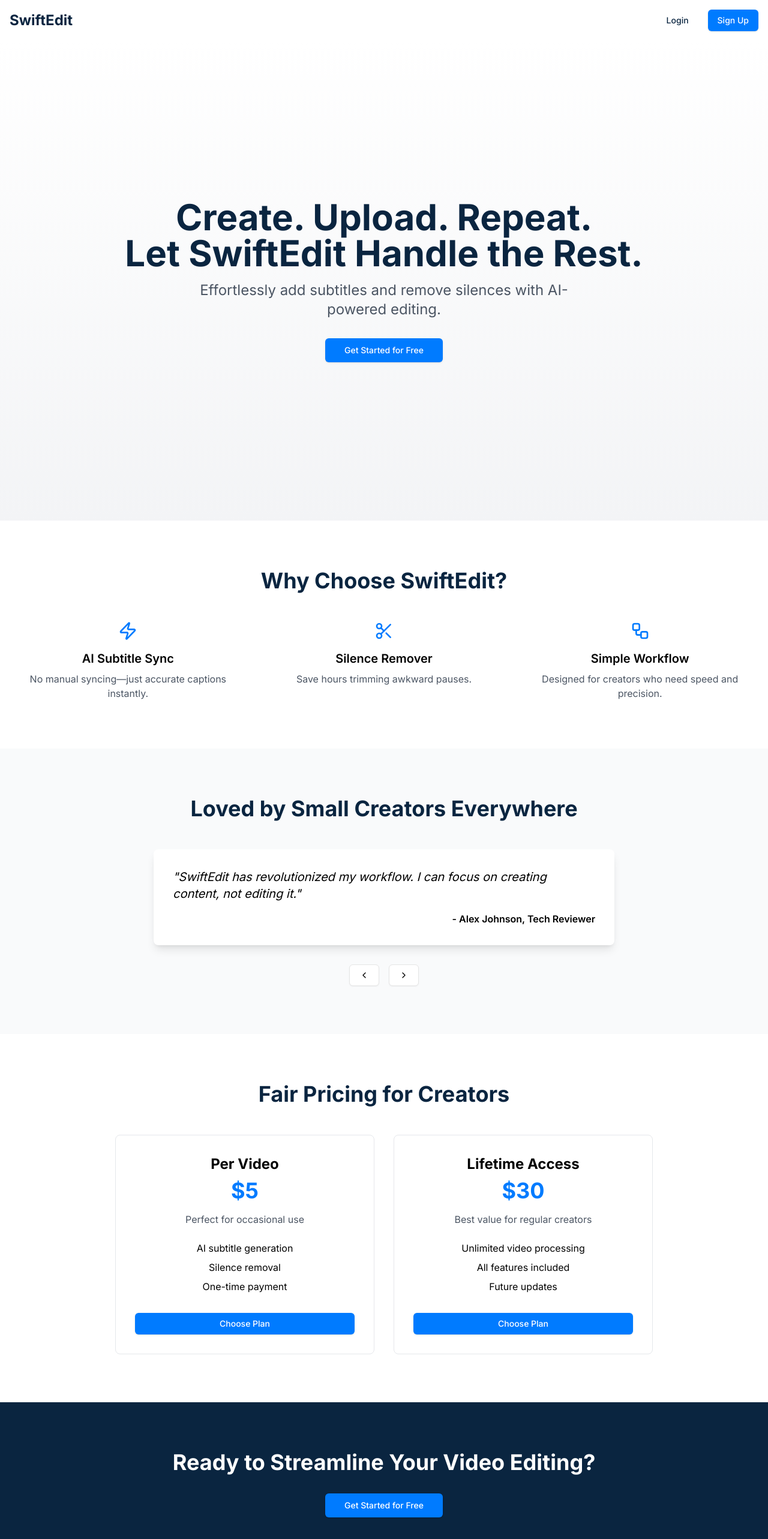
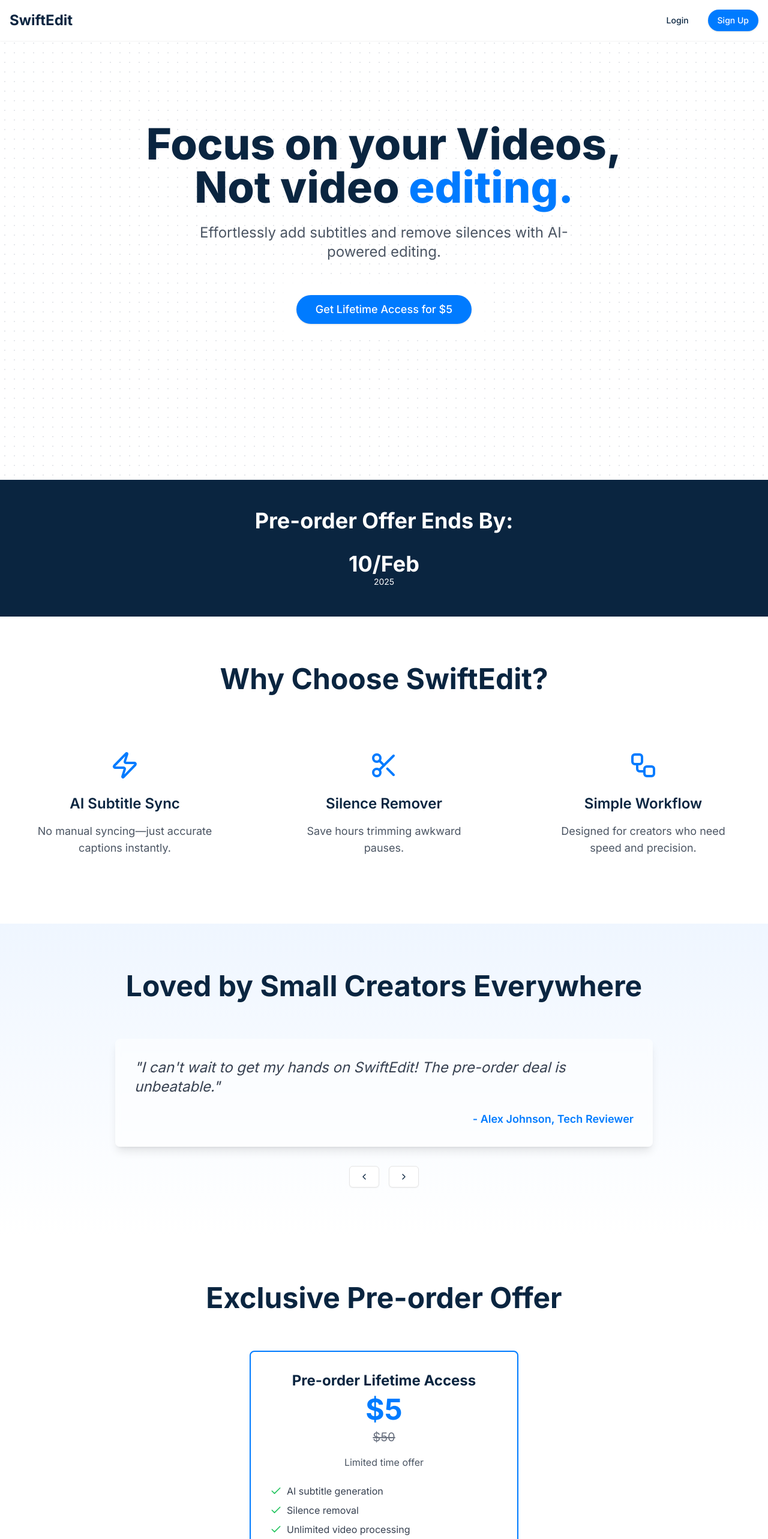
Before and after one commit to LEWISpatrick/SwiftEdit, a Next.js app: page / in a window 1280 px wide. Shown: the top 2566 px of the page at 60% size. Built offline with nearby package versions, Linux system fonts and the light colour scheme.

Commit message:
(feet) added the preorder landding

```diff
--- a/app/globals.css
+++ b/app/globals.css
@@ -18,7 +18,12 @@ body {
 }
 
 @layer base {
+
 :root {
+  --primary-color: #0A2540;
+  --accent-color: #007BFF;
+  --background-color: #FFFFFF;
+  --text-color: #000000;
   --background: 0 0% 100%;
   --foreground: 0 0% 3.9%;
   --card: 0 0% 100%;
@@ -45,6 +50,7 @@ body {
   --chart-5: 27 87% 67%;
   --radius: 0.5rem;
 }
+
 .dark {
   --background: 0 0% 3.9%;
   --foreground: 0 0% 98%;
@@ -72,12 +78,29 @@ body {
   --chart-5: 340 75% 55%;
 }
 }
-
 @layer base {
   * {
     @apply border-border;
   }
   body {
     @apply bg-background text-foreground;
+    font-family: 'Inter', sans-serif;
+    margin: 0;
+    padding: 0;
+    position: relative;
+  }
+  body::before {
+    content: '';
+    position: fixed;
+    top: 0;
+    left: 0;
+    width: 100%;
+    height: 100%;
+    z-index: -1;
+    background-color: var(--background-color);
+    background-image: radial-gradient(#e5e7eb 1px, transparent 1px);
+    background-size: 16px 16px;
   }
 }
+
+/* Add any additional custom styles below this line */
--- a/app/layout.tsx
+++ b/app/layout.tsx
@@ -16,7 +16,8 @@ export default function RootLayout({
 }) {
   return (
     <html lang="en">
-      <body className={inter.className}>
+      <body className={`${inter.className} relative`}>
+        <div className="fixed inset-0 -z-10 bg-white bg-[radial-gradient(#e5e7eb_1px,transparent_1px)] [background-size:16px_16px]"></div>
         <Header />
         {children}
       </body>
--- a/app/page.tsx
+++ b/app/page.tsx
@@ -3,11 +3,13 @@ import FeaturesSection from '@/components/features-section'
 import TestimonialSection from '@/components/testimonial-section'
 import PricingSection from '@/components/pricing-section'
 import CtaSection from '@/components/cta-section'
+import CountdownSection from '@/components/countdown-section'
 
 export default function Home() {
   return (
     <main className="flex min-h-screen flex-col items-center justify-between">
       <HeroSection />
+      <CountdownSection />
       <FeaturesSection />
       <TestimonialSection />
       <PricingSection />
--- /dev/null
+++ b/components/countdown-section.tsx
@@ -0,0 +1,19 @@
+
+export default function CountdownSection() {
+
+  return (
+    <section className="w-full py-12 bg-[#0A2540] text-white">
+      <div className="container mx-auto px-4 text-center">
+        <h2 className="text-3xl md:text-4xl font-bold mb-8">
+          Pre-order Offer Ends By:
+        </h2>
+        <div className="flex justify-center space-x-4">
+            <div  className="text-center">
+              <div className="text-4xl font-bold">10/Feb</div>
+              <div className="text-sm uppercase">2025</div>
+            </div>
+        </div>
+      </div>
+    </section>
+  )
+}
--- a/components/cta-section.tsx
+++ b/components/cta-section.tsx
@@ -1,15 +1,21 @@
 import { Button } from "@/components/ui/button"
+import Link from 'next/link'
 
 export default function CtaSection() {
   return (
-    <section className="w-full py-20 bg-[#0A2540] text-white">
+    <section className="w-full py-20 bg-gradient-to-r from-[#0A2540] to-[#1E3A8A] text-white">
       <div className="container mx-auto px-4 text-center">
-        <h2 className="text-3xl md:text-4xl font-bold mb-8">
-          Ready to Streamline Your Video Editing?
+        <h2 className="text-4xl md:text-5xl font-bold mb-6">
+          Don't Miss This Limited-Time Offer!
         </h2>
-        <Button size="lg" className="bg-[#007BFF] hover:bg-[#0056b3] text-white">
-          Get Started for Free
-        </Button>
+        <p className="text-xl mb-8 max-w-2xl mx-auto">
+          Get lifetime access to SwiftEdit for just $5 during our pre-order period. Transform your video editing process today!
+        </p>
+        <Link href="#pricing">
+          <Button size="lg" className="bg-[#007BFF] hover:bg-[#0056b3] text-white text-lg py-6 px-8 rounded-full transition-transform hover:scale-105">
+            Pre-order Now for $5
+          </Button>
+        </Link>
       </div>
     </section>
   )
--- a/components/features-section.tsx
+++ b/components/features-section.tsx
@@ -2,17 +2,17 @@ import { Zap, Scissors, Workflow } from 'lucide-react'
 
 const features = [
   {
-    icon: <Zap className="h-8 w-8 text-[#007BFF]" />,
+    icon: <Zap className="h-12 w-12 text-[#007BFF]" />,
     title: "AI Subtitle Sync",
     description: "No manual syncing—just accurate captions instantly."
   },
   {
-    icon: <Scissors className="h-8 w-8 text-[#007BFF]" />,
+    icon: <Scissors className="h-12 w-12 text-[#007BFF]" />,
     title: "Silence Remover",
     description: "Save hours trimming awkward pauses."
   },
   {
-    icon: <Workflow className="h-8 w-8 text-[#007BFF]" />,
+    icon: <Workflow className="h-12 w-12 text-[#007BFF]" />,
     title: "Simple Workflow",
     description: "Designed for creators who need speed and precision."
   }
@@ -20,17 +20,17 @@ const features = [
 
 export default function FeaturesSection() {
   return (
-    <section className="w-full py-20 bg-white">
+    <section className="w-full py-20 ">
       <div className="container mx-auto px-4">
-        <h2 className="text-3xl md:text-4xl font-bold text-center text-[#0A2540] mb-12">
+        <h2 className="text-4xl md:text-5xl font-bold text-center text-[#0A2540] mb-16">
           Why Choose SwiftEdit?
         </h2>
-        <div className="grid grid-cols-1 md:grid-cols-3 gap-8">
+        <div className="grid grid-cols-1 md:grid-cols-3 gap-12">
           {features.map((feature, index) => (
-            <div key={index} className="flex flex-col items-center text-center">
-              <div className="mb-4">{feature.icon}</div>
-              <h3 className="text-xl font-semibold mb-2">{feature.title}</h3>
-              <p className="text-gray-600">{feature.description}</p>
+            <div key={index} className="flex flex-col items-center text-center bg-white/50 backdrop-blur-sm rounded-lg p-8 transition-all hover:shadow-lg hover:-translate-y-1">
+              <div className="mb-6">{feature.icon}</div>
+              <h3 className="text-2xl font-semibold mb-4 text-[#0A2540]">{feature.title}</h3>
+              <p className="text-gray-600 text-lg">{feature.description}</p>
             </div>
           ))}
         </div>
--- a/components/header.tsx
+++ b/components/header.tsx
@@ -3,7 +3,7 @@ import { Button } from "@/components/ui/button"
 
 export default function Header() {
   return (
-    <header className="w-full py-4 px-4 bg-white shadow-sm">
+    <header className="w-full py-4 px-4 bg-white/80 backdrop-blur-sm shadow-sm fixed top-0 z-50">
       <div className="container mx-auto flex justify-between items-center">
         <Link href="/" className="text-2xl font-bold text-[#0A2540]">
           SwiftEdit
@@ -12,7 +12,7 @@ export default function Header() {
           <Button variant="ghost" className="text-[#0A2540] hover:text-[#007BFF]">
             Login
           </Button>
-          <Button className="ml-4 bg-[#007BFF] hover:bg-[#0056b3] text-white">
+          <Button className="ml-4 bg-[#007BFF] hover:bg-[#0056b3] text-white rounded-full">
             Sign Up
           </Button>
         </nav>
--- a/components/hero-section.tsx
+++ b/components/hero-section.tsx
@@ -1,22 +1,33 @@
-'use client'
+
+
+
+
+
 
 import { Button } from "@/components/ui/button"
+import Link from 'next/link'
 
 export default function HeroSection() {
   return (
-    <section className="w-full min-h-screen flex flex-col items-center justify-center bg-gradient-to-b from-white to-gray-100 text-center px-4">
-      <h1 className="text-4xl md:text-6xl font-bold text-[#0A2540] mb-4">
-        Create. Upload. Repeat.<br />Let SwiftEdit Handle the Rest.
-      </h1>
-      <p className="text-xl md:text-2xl text-gray-600 mb-8 max-w-2xl">
-        Effortlessly add subtitles and remove silences with AI-powered editing.
-      </p>
-      <Button
-  size="lg"
-  className="bg-[#007BFF] hover:bg-[#0056b3] text-white"
-  onClick={() => (window.location.href = '#pricing')}
->        Get Started for Free
-      </Button>
+    <section className="w-full min-h-screen flex flex-col items-center justify-center  text-center px-4 py-20">
+      <div className="max-w-4xl mx-auto">
+        <h1 className="text-5xl md:text-7xl font-extrabold text-[#0A2540] mb-6 leading-tight">
+        Focus on your Videos,<br/>
+
+        Not video <span className="text-[#007BFF]">editing.</span>
+        </h1>
+        <p className="text-xl md:text-2xl text-gray-600 mb-8 max-w-2xl mx-auto">
+          Effortlessly add subtitles and remove silences with AI-powered editing.
+        </p>
+        <div className="bg-white/50 backdrop-blur-sm rounded-lg p-6 mb-8 inline-block">
+
+          <Link href="#pricing">
+            <Button size="lg" className="bg-[#007BFF] hover:bg-[#0056b3] text-white text-lg py-6 px-8 rounded-full transition-transform hover:scale-105">
+              Get Lifetime Access for $5
+            </Button>
+          </Link>
+        </div>
+      </div>
     </section>
   )
 }
--- a/components/pricing-section.tsx
+++ b/components/pricing-section.tsx
@@ -1,40 +1,46 @@
 import { Button } from "@/components/ui/button"
+import { Check } from 'lucide-react'
 
 const pricingPlans = [
   {
-    title: "Per Video",
+    title: "Pre-order Lifetime Access",
     price: "$5",
-    description: "Perfect for occasional use",
-    features: ["AI subtitle generation", "Silence removal", "One-time payment"]
-  },
-  {
-    title: "Lifetime Access",
-    price: "$30",
-    description: "Best value for regular creators",
-    features: ["Unlimited video processing", "All features included", "Future updates"]
+    originalPrice: "$50",
+    description: "Limited time offer",
+    features: [
+      "AI subtitle generation",
+      "Silence removal",
+      "Unlimited video processing",
+      "All future updates",
+      "90% discount"
+    ]
   }
 ]
 
 export default function PricingSection() {
   return (
-    <section className="w-full py-20 bg-white" id="pricing">
+    <section id="pricing" className="w-full py-20 ">
       <div className="container mx-auto px-4">
-        <h2 className="text-3xl md:text-4xl font-bold text-center text-[#0A2540] mb-12">
-          Fair Pricing for Creators
+        <h2 className="text-4xl md:text-5xl font-bold text-center text-[#0A2540] mb-16">
+          Exclusive Pre-order Offer
         </h2>
-        <div className="grid grid-cols-1 md:grid-cols-2 gap-8 max-w-4xl mx-auto">
+        <div className="max-w-md mx-auto">
           {pricingPlans.map((plan, index) => (
-            <div key={index} className="border border-gray-200 rounded-lg p-8 text-center">
-              <h3 className="text-2xl font-bold mb-2">{plan.title}</h3>
-              <p className="text-4xl font-bold text-[#007BFF] mb-4">{plan.price}</p>
+            <div key={index} className="border-2 border-[#007BFF] rounded-lg p-8 text-center bg-white/50 backdrop-blur-sm transition-all hover:shadow-lg hover:-translate-y-1">
+              <h3 className="text-2xl font-bold mb-2 text-[#0A2540]">{plan.title}</h3>
+              <p className="text-5xl font-bold text-[#007BFF] mb-2">{plan.price}</p>
+              <p className="text-xl text-gray-500 line-through mb-4">{plan.originalPrice}</p>
               <p className="text-gray-600 mb-6">{plan.description}</p>
-              <ul className="mb-8">
+              <ul className="mb-8 text-left">
                 {plan.features.map((feature, i) => (
-                  <li key={i} className="mb-2">{feature}</li>
+                  <li key={i} className="mb-2 flex items-center text-gray-700">
+                    <Check className="w-5 h-5 mr-2 text-green-500" />
+                    {feature}
+                  </li>
                 ))}
               </ul>
-              <Button className="bg-[#007BFF] hover:bg-[#0056b3] text-white w-full">
-                Choose Plan
+              <Button className="bg-[#007BFF] hover:bg-[#0056b3] text-white w-full text-lg py-6 rounded-full transition-transform hover:scale-105">
+                Pre-order Now
               </Button>
             </div>
           ))}
--- a/components/testimonial-section.tsx
+++ b/components/testimonial-section.tsx
@@ -6,16 +6,28 @@ import { Button } from "@/components/ui/button"
 
 const testimonials = [
   {
-    quote: "SwiftEdit has revolutionized my workflow. I can focus on creating content, not editing it.",
+    quote: "I can't wait to get my hands on SwiftEdit! The pre-order deal is unbeatable.",
     author: "Alex Johnson, Tech Reviewer"
   },
   {
-    quote: "The AI subtitle feature is a game-changer. It's accurate and saves me hours of work.",
+    quote: "As a beta tester, I can confirm that SwiftEdit is a game-changer for content creators.",
     author: "Sarah Lee, Cooking Channel"
   },
   {
-    quote: "Simple, fast, and effective. SwiftEdit is now an essential part of my video production process.",
+    quote: "The AI subtitle feature alone is worth the pre-order price. It's incredibly accurate!",
     author: "Mike Brown, Travel Vlogger"
+  },
+  {
+    quote: "I've been waiting for a tool like SwiftEdit. Can't believe it's launching so soon!",
+    author: "Emma Watson, Beauty Influencer"
+  },
+  {
+    quote: "SwiftEdit is set to revolutionize video editing for small creators. I'm all in!",
+    author: "David Chen, Tech Startup Founder"
+  },
+  {
+    quote: "The silence removal feature is a lifesaver. No more tedious manual editing!",
+    author: "Olivia Rodriguez, Lifestyle Blogger"
   }
 ]
 
@@ -31,22 +43,22 @@ export default function TestimonialSection() {
   }
 
   return (
-    <section className="w-full py-20 bg-gray-50">
+    <section className="w-full py-20 bg-gradient-to-b from-blue-50 to-white">
       <div className="container mx-auto px-4">
-        <h2 className="text-3xl md:text-4xl font-bold text-center text-[#0A2540] mb-12">
+        <h2 className="text-4xl md:text-5xl font-bold text-center text-[#0A2540] mb-16">
           Loved by Small Creators Everywhere
         </h2>
-        <div className="max-w-3xl mx-auto">
-          <div className="bg-white p-8 rounded-lg shadow-lg">
-            <p className="text-xl italic mb-4">"{testimonials[currentIndex].quote}"</p>
-            <p className="text-right font-semibold">- {testimonials[currentIndex].author}</p>
+        <div className="max-w-4xl mx-auto">
+          <div className="bg-white/50 backdrop-blur-sm p-8 rounded-lg shadow-lg">
+            <p className="text-2xl italic mb-6 text-gray-700">"{testimonials[currentIndex].quote}"</p>
+            <p className="text-right font-semibold text-[#007BFF] text-lg">- {testimonials[currentIndex].author}</p>
           </div>
           <div className="flex justify-center mt-8">
-            <Button variant="outline" onClick={prevTestimonial} className="mr-4">
-              <ChevronLeft className="h-4 w-4" />
+            <Button variant="outline" onClick={prevTestimonial} className="mr-4 text-[#0A2540] hover:bg-[#007BFF] hover:text-white">
+              <ChevronLeft className="h-6 w-6" />
             </Button>
-            <Button variant="outline" onClick={nextTestimonial}>
-              <ChevronRight className="h-4 w-4" />
+            <Button variant="outline" onClick={nextTestimonial} className="text-[#0A2540] hover:bg-[#007BFF] hover:text-white">
+              <ChevronRight className="h-6 w-6" />
             </Button>
           </div>
         </div>
```
Also changed, not shown: 1 other file (tests, documents, lock files or other folders). Lines whose indentation alone changed are shown as unchanged.
